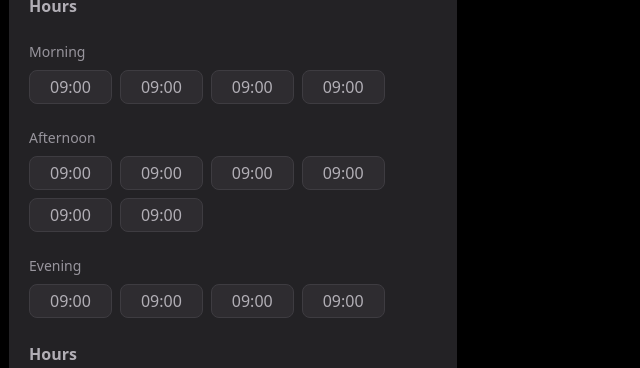
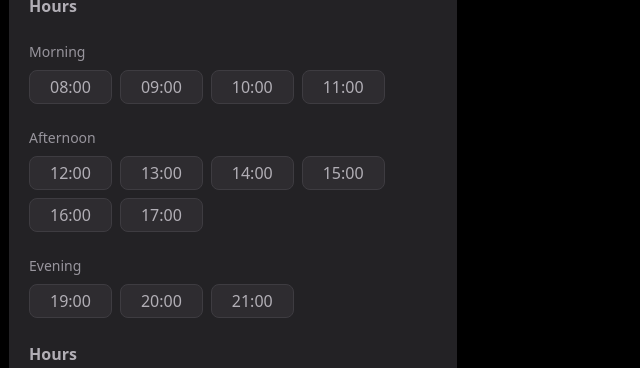
Before and after one commit to jotadagostin/newHairDay, a React (Vite) app in the folder hairday/: page / in a window 1280 px wide. Shown: the part 321-689 px from the top of the page, without its empty margins (0-640 px from the left). Built offline with nearby package versions, Linux system fonts and the light colour scheme.

Commit message:
setting time and hour

```diff
--- a/hairday/src/components/TimeSelect.tsx
+++ b/hairday/src/components/TimeSelect.tsx
@@ -1,11 +1,17 @@
-export function TimeSelect() {
+type TimeSelectProps = {
+  time: string;
+  onSelect?: (time: string) => void;
+};
+
+export function TimeSelect({ time, onSelect }: TimeSelectProps) {
   return (
     <div>
       <button
+        onClick={() => onSelect?.(time)}
         className="border bg-gray-600 text-gray-200 border-gray-500 rounded-lg px-5 py-1  hover:bg-gray-500   focus:border-yellow-400
         focus:outline-none focus:bg-gray-600"
       >
-        09:00
+        {time}
       </button>
     </div>
   );
--- a/hairday/src/core/Form.tsx
+++ b/hairday/src/core/Form.tsx
@@ -4,6 +4,12 @@ import TextInput from "../components/TextInput";
 import { TimeSelect } from "../components/TimeSelect";
 
 export default function Form() {
+  const morningHours = ["08:00", "09:00", "10:00", "11:00"];
+
+  const afternoonHours = ["12:00", "13:00", "14:00", "15:00", "16:00", "17:00"];
+
+  const eveningHours = ["19:00", "20:00", "21:00"];
+
   return (
     <div className="flex flex-col gap-6 p-5">
       <div className=" w-85">
@@ -23,30 +29,25 @@ export default function Form() {
         <div className="pt-2">
           <h2 className="text-sm text-gray-300">Morning</h2>
           <div className="flex gap-2 pt-2">
-            <TimeSelect />
-            <TimeSelect />
-            <TimeSelect />
-            <TimeSelect />
+            {morningHours.map((hour) => (
+              <TimeSelect key={hour} time={hour} />
+            ))}
           </div>
         </div>
         <div className="pt-2">
           <h2 className="text-sm text-gray-300">Afternoon</h2>
           <div className="flex gap-2 pt-2 flex-wrap">
-            <TimeSelect />
-            <TimeSelect />
-            <TimeSelect />
-            <TimeSelect />
-            <TimeSelect />
-            <TimeSelect />
+            {afternoonHours.map((hour) => (
+              <TimeSelect key={hour} time={hour} />
+            ))}
           </div>
         </div>
         <div className="pt-2">
           <h2 className="text-sm text-gray-300">Evening</h2>
           <div className="flex gap-2 pt-2">
-            <TimeSelect />
-            <TimeSelect />
-            <TimeSelect />
-            <TimeSelect />
+            {eveningHours.map((hour) => (
+              <TimeSelect key={hour} time={hour} />
+            ))}
           </div>
         </div>
       </div>
```
